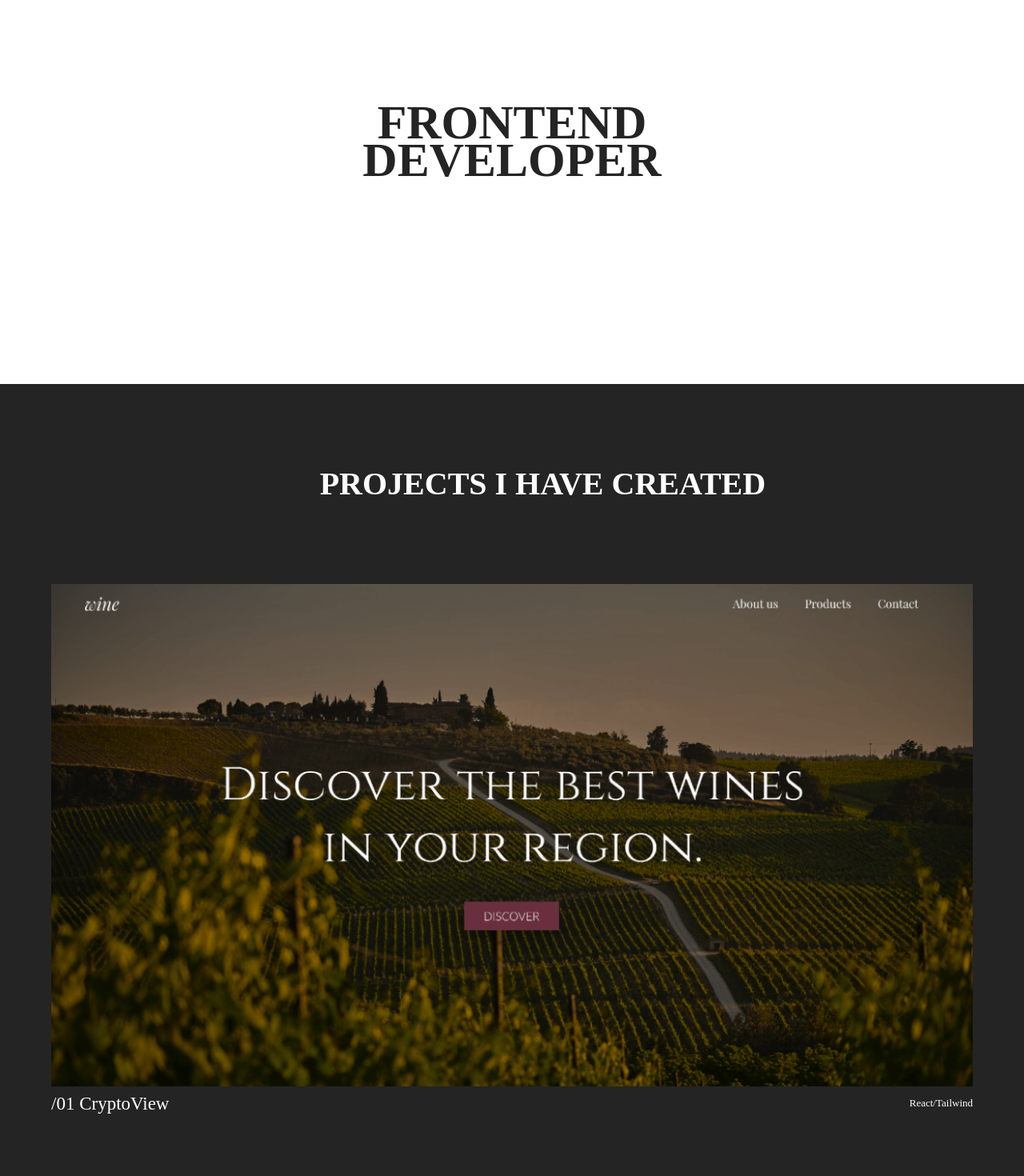
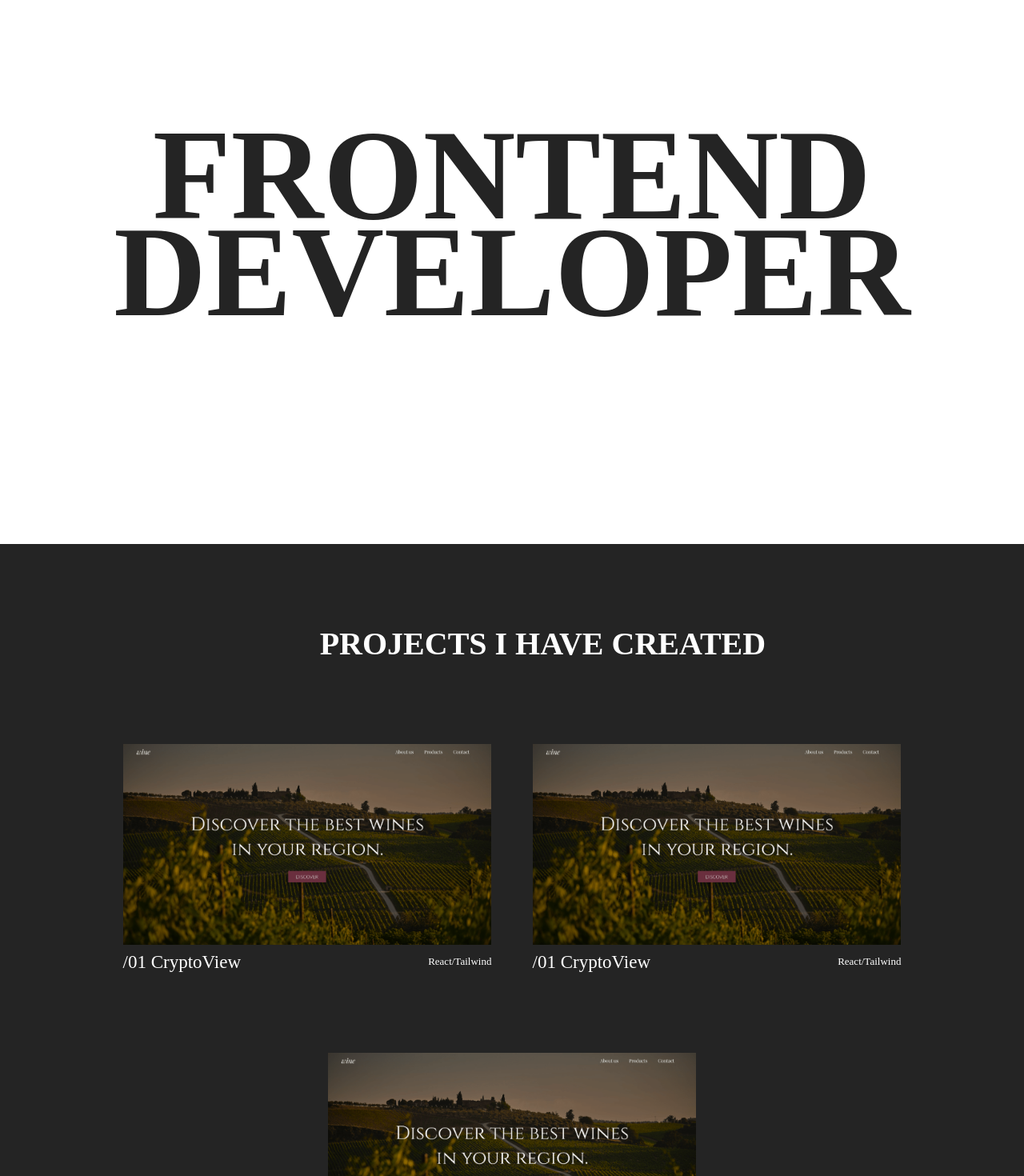
Before and after one commit to byKriz/portafolio, a React (Vite) app: page / in a window 1280 px wide. Shown: the part 120-1590 px from the top of the page at 80% size. Built offline with nearby package versions, Linux system fonts and the light colour scheme; a web font is replaced by a local one.

Commit message:
agregando unos medias queries

```diff
--- a/src/components/HomePage/HomePage.module.scss
+++ b/src/components/HomePage/HomePage.module.scss
@@ -21,3 +21,16 @@
     line-height: 40px;
   }
 }
+
+@media (min-width: 600px) {
+  .HomePage {
+    height: 100vh;
+  }
+
+  .homeTitle {
+    span {
+      font-size: 160px;
+      line-height: 120px;
+    }
+  }
+}
--- a/src/components/MyWorks/MyWorks.module.scss
+++ b/src/components/MyWorks/MyWorks.module.scss
@@ -23,3 +23,11 @@
 
     }
 }
+
+.myWorks__container {
+  width: 100%;
+  justify-content: center;
+  align-items: center;
+  display: flex;
+  flex-wrap: wrap;
+}
--- a/src/components/ProyectItem/ProyectItem.module.scss
+++ b/src/components/ProyectItem/ProyectItem.module.scss
@@ -36,3 +36,9 @@
         font-weight: 300;
     }
 }
+
+@media (min-width: 600px) {
+    .ProyectItem {
+        width: 40%;
+    }
+}
```
